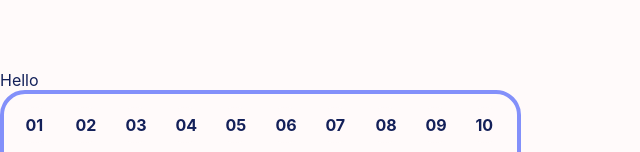
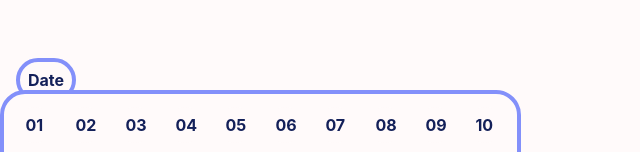
Before and after one commit to lucaskronlachner/installations-tool-infoniqa, a React (Create React App) app in the folder infoniqa-installation-tool/: page / in a window 1280 px wide. Shown: the part 913-1065 px from the top of the page, without its empty margins (0-640 px from the left). Built offline with nearby package versions, Linux system fonts and the light colour scheme.

Commit message:
Better Style

```diff
--- a/infoniqa-installation-tool/src/components/DatePicker/DatePickerComp.js
+++ b/infoniqa-installation-tool/src/components/DatePicker/DatePickerComp.js
@@ -6,21 +6,23 @@ const _numberOMonths = 12
 const _lengthYears = 12
 
 const Date_PickerComp = (props) => {
-    const [_currentYear, setcurrentYear] = useState(props.Year)
-    const [_currentMonth, setcurrentMonth] = useState(props.Month)
+    const [_currentYear] = useState(props.Year)
+    const [_currentMonth] = useState(props.Month)
     const [_usedList, setusedList] = useState(1);
     const [_ident] = useState(props.ident)
 
-    const handle = (value, setMethod) =>{
-        setMethod(value)
+    const handle = (value) =>{
+        setusedList(value)
+        console.log(value)
     }
+
 
 
 
     return(
     <div>
        <div className='yearNMonth_Container'>
-                <YearNMonthCarusel curYear={_currentYear} curMonth={_currentMonth} usedList={_usedList} setUsedList={setusedList} handler={handle}/>
+                <YearNMonthCarusel curYear={_currentYear} curMonth={_currentMonth} usedList={_usedList} handler={handle}/>
             <div className='month_Container'>
                 <MonthComponent ident={_ident} usedList={_usedList} DayList={getDaysArray(_currentYear, _currentMonth)} MonthList={getMonthArray()} YearList={getYearArray()}/>
             </div>
@@ -184,7 +186,6 @@ class MonthComponent extends React.Component{
 class YearNMonthCarusel extends React.Component{
     constructor(props){
         super(props)
-        this.setUsedList = props.setUsedList
         this.Month = props.curMonth
         this.Year = props.curYear
 
@@ -198,21 +199,19 @@ class YearNMonthCarusel extends React.Component{
 
     handleClick = (event) =>{
         console.log("Helloasdf")
-        if(this.state._clicked <= 3){
+        if(this.state._clicked < 3){
             this.setState({
                 _clicked : this.state._clicked + 1
             })
 
-
-
-            this.handleMethod(this.state._clicked, this.setUsedList)
+            this.handleMethod(this.state._clicked)
         }
     }
 
     render(){
         return(
             <div>
-                <label class='YearNMonth' onClick={(event) => this.handleClick(event)}>Hello</label>
+                <label class='YearNMonth' onClick={(event) => this.handleClick(event)}>Date</label>
             </div>
         )
     }
--- a/infoniqa-installation-tool/src/components/DatePicker/DatePickerStyle.css
+++ b/infoniqa-installation-tool/src/components/DatePicker/DatePickerStyle.css
@@ -83,12 +83,14 @@
     align-content: flex-start;
 }
 
-#yearInput{
+.YearNMonth{
     border-radius: 25px;
     border-style: solid;
-    border-width: 3px;
+    border-width: 4px;
     border-color: var(--cornflower-blue);
-    padding: 5px;
+    padding: 8px;
+    margin-left: 1em;
+    margin-bottom: 1em;
     font-weight: bold;
 }
 
```
